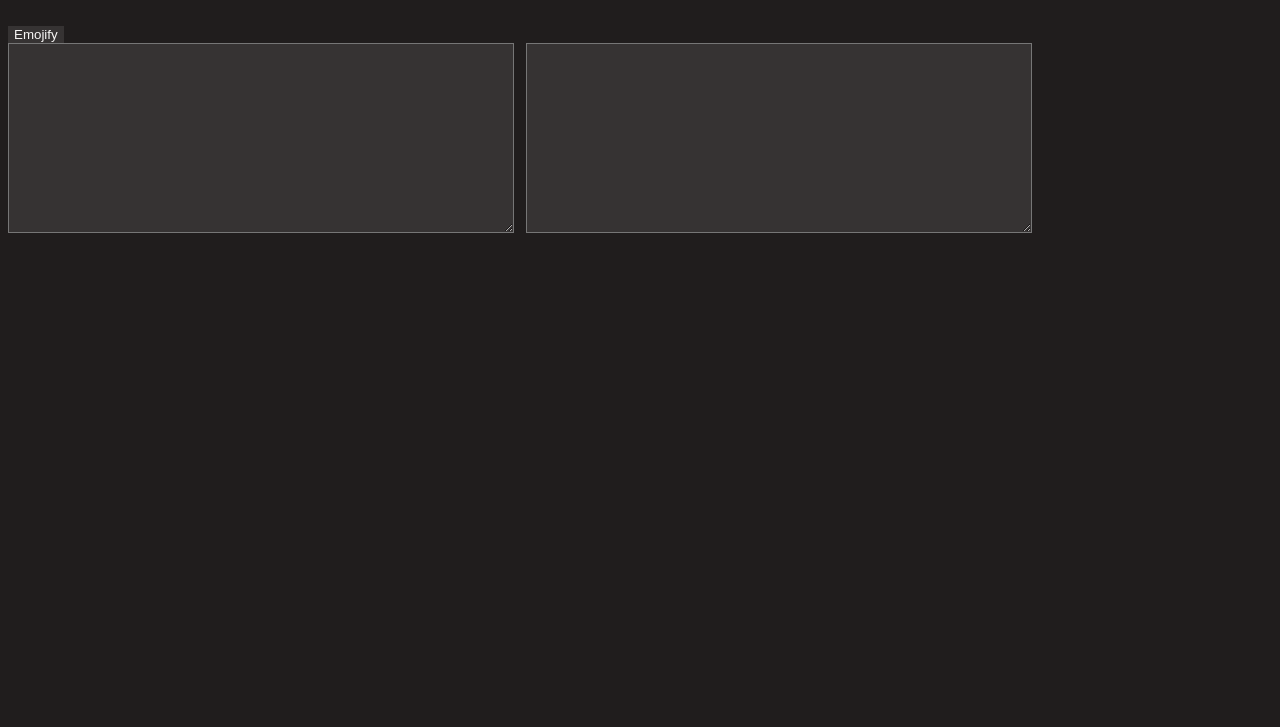
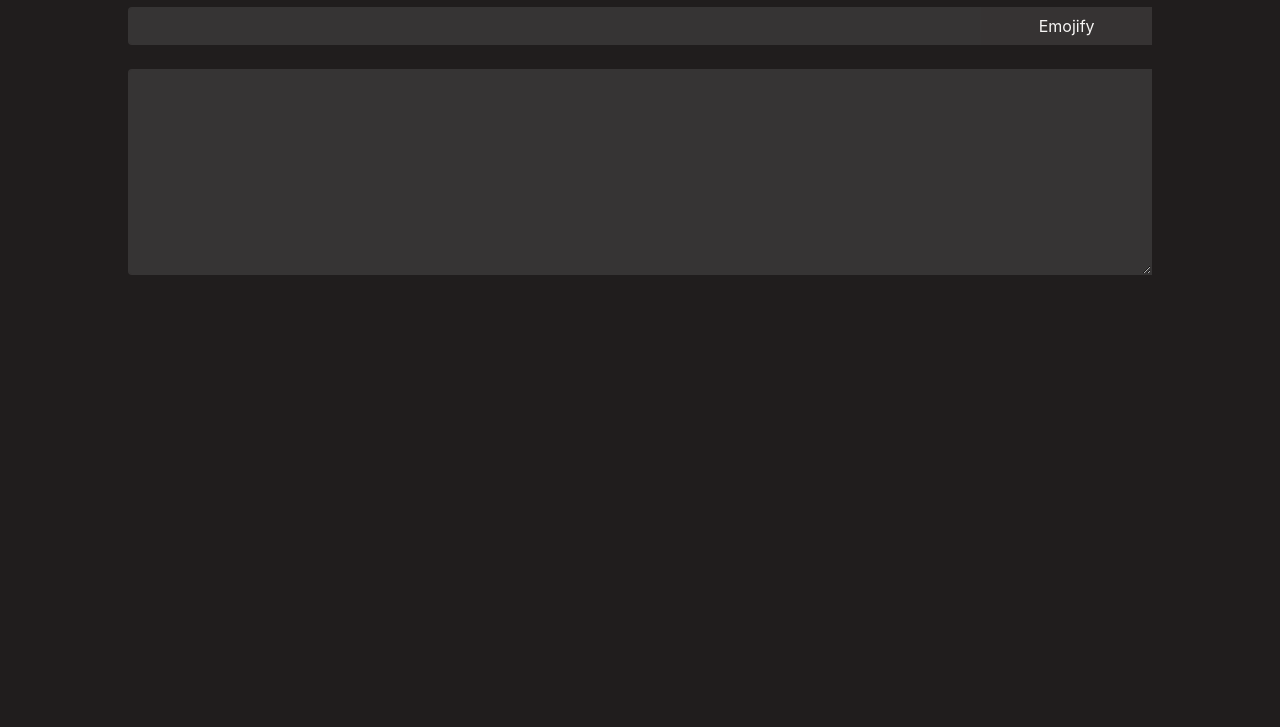
Before and after one commit to smusings/emojify, an Electron app: page static/html/index.html in a window 1280 px wide. Shown: the part 73-800 px from the top of the page. Drawn offline with nearby package versions, Linux system fonts and the light colour scheme.

Commit message:
Added boostrap to improve look and feel

```diff
--- a/package.json
+++ b/package.json
@@ -4,6 +4,7 @@
   "description": "Turn words into emojis",
   "main": "main.js",
   "dependencies": {
+    "bootstrap": "^4.1.3",
     "node-emoji": "^1.8.1"
   },
   "devDependencies": {
--- a/static/css/index.css
+++ b/static/css/index.css
@@ -1,14 +1,7 @@
-#main {
-    display: -webkit-flex;
-    -webkit-flex-flow: row-reverse wrap;
-    display: flex;
-    flex-flow: row-reverse wrap;
-}
-
+/*Core Classes*/
 body {
     background-color: #201D1D;
     color: #F2EEED;
-
 }
 
 h1 {
@@ -30,3 +23,33 @@ button {
     border-radius: 0px;
     size: 50px;
 }
+
+/*Custom Classes*/
+#main {
+    display: -webkit-flex;
+    -webkit-flex-flow: row-reverse wrap;
+    display: flex;
+    flex-flow: row-reverse wrap;
+}
+
+.emojify_button {
+    border-top-left-radius: 0px;
+    border-bottom-left-radius: 0px;
+}
+
+.form-control-dark {
+    color: #fff;
+    background-color: rgba(255, 255, 255, .1);
+    border-color: rgba(255, 255, 255, .1);
+    border-top-right-radius: 0px;
+    border-bottom-right-radius: 0px;
+}
+
+.center_div {
+    text-align: center;
+}
+
+.row-input {
+    margin-left: 10vw;
+    margin-right: 10vw;
+}
--- a/static/html/index.html
+++ b/static/html/index.html
@@ -5,18 +5,22 @@
       <meta name="viewport" content="width=device-width, initial-scale=1">
       <title>Emojify!</title>
       <style>
+          @import "../../node_modules/bootstrap/dist/css/bootstrap.css";
           @import '../css/index.css';
       </style>
     </head>
     <body>
-      <h1 class="header">Emojify</h1>
+      <div class="center_div">
+          <h1 class="header">Emojify</h1>
+      </div>
       <br>
-      <button id="emojify_button">Emojify</button>
+      <div class="row row-input">
+        <input type="text" id="input_field" class="form-control form-control-dark col-md-10"></input>
+        <button id="emojify_button" class="emojify_button col-md-2">Emojify</button>
+      </div>
       <br>
-      <div class='main'>
-        <textarea rows=8 columns=250 id="emojify_text" class="textInput"></textarea>
-        &nbsp;
-        <textarea rows=8 columns=250 id="emojify_output"></textarea>
+      <div class="row row-input">
+          <textarea rows=8 columns=250 id="emojify_output" class="form-control-dark form-control"></textarea>
       </div>
       <script>
           require('../js/require.js')
--- a/static/js/require.js
+++ b/static/js/require.js
@@ -1,10 +1,20 @@
 const ipc = require('electron').ipcRenderer;
 
 var emojifyButton = document.getElementById('emojify_button');
+var input = document.getElementById('input_field');
 
-emojifyButton.addEventListener('click', function() {
+
+input.addEventListener("keydown", function(e) {
+    if(e.keyCode === 13) {
+        emojify();
+    }
+});
+
+emojifyButton.addEventListener('click', emojify);
+
+function emojify() {
     ipc.once('emojifyResponse', function(event, response) {
-        document.getElementById('emojify_output').value = response;
+        document.getElementById("emojify_output").value = response;
     });
-    ipc.send('emojifyAction', document.getElementById('emojify_text').value);
-});
+    ipc.send('emojifyAction', input.value);
+}
```
